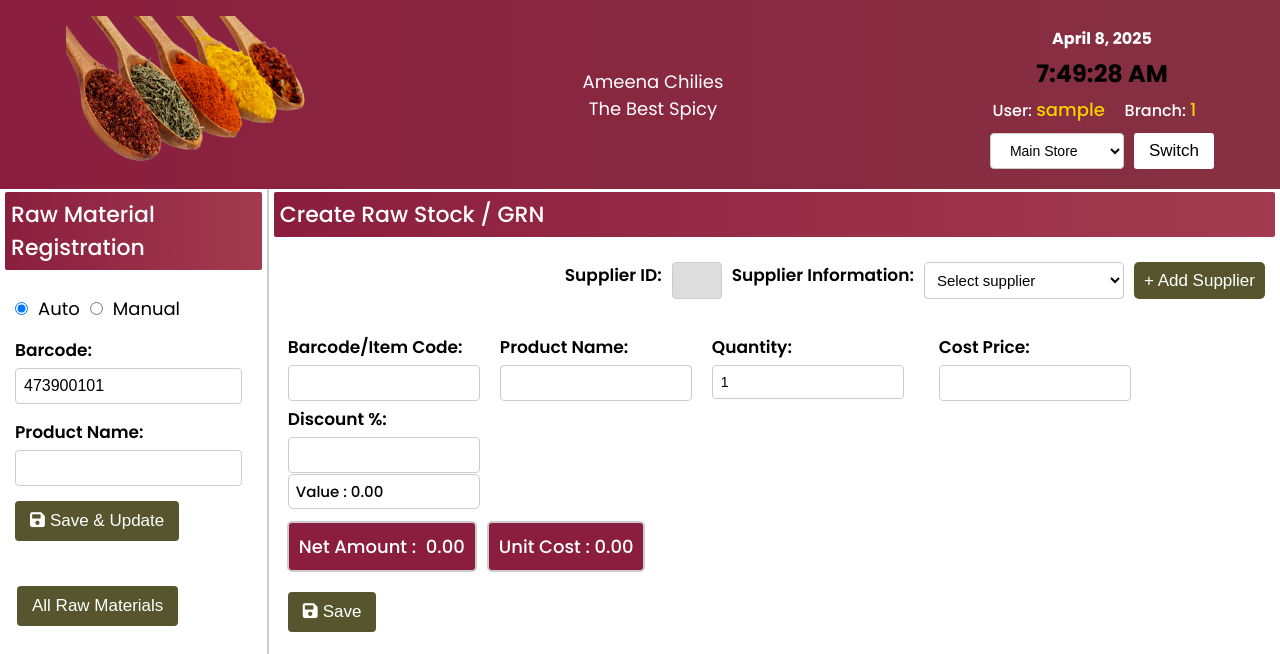
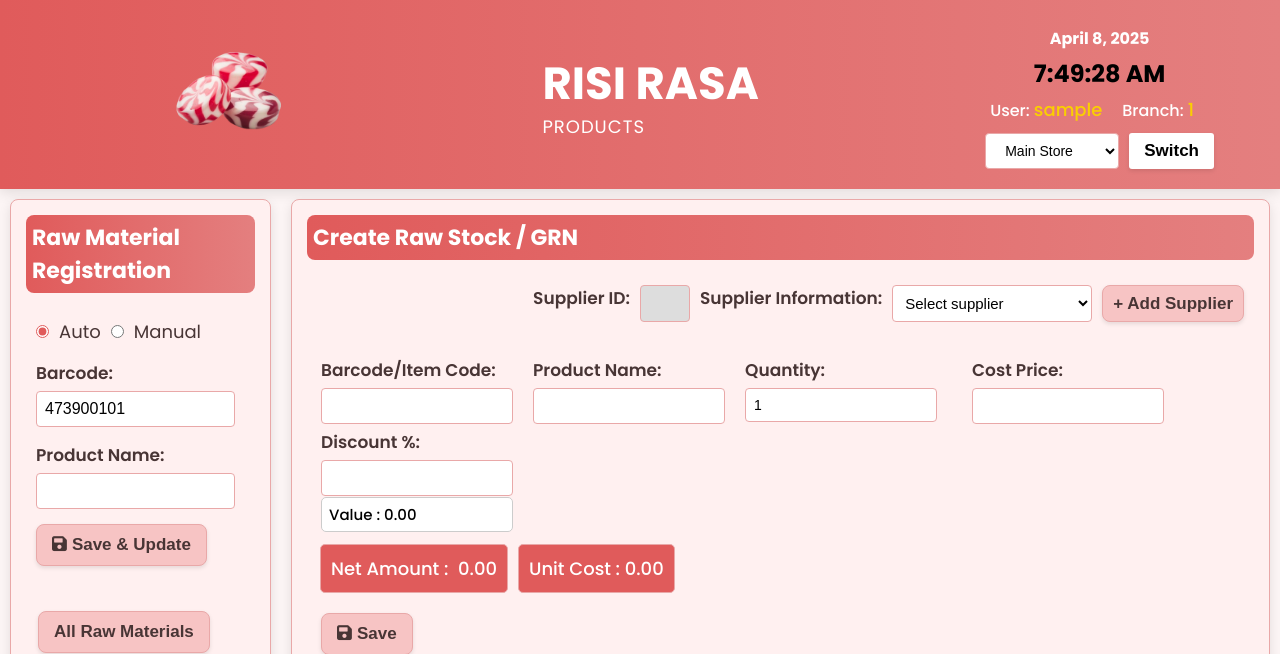
Before and after one commit to supun221/risi_rasa_products, a PHP site: page /app/views/raw_stocks/manage_raw_stock.php in a window 1280 px wide. Shown: the top 654 px of the page. Run offline with PHP 8.4, Linux system fonts and the light colour scheme; the visitor is signed in with stand-in values (Sample User, id 1); data that the repository does not hold is empty; some libraries are stand-ins or nearby versions; some web fonts are replaced.

Commit message:
raw stock

```diff
--- a/app/views/raw_stocks/manage_raw_stock.php
+++ b/app/views/raw_stocks/manage_raw_stock.php
@@ -33,6 +33,7 @@
 
 
     <link rel="stylesheet" href="../../assets/css/inventory_style.css">
+    <link rel="stylesheet" href="../../assets/css/inventory_theme.css">
 </head>
 <body>
 
@@ -47,14 +48,16 @@
         <div class="header-container">
             <!-- Left Section: Inventory Image -->
             <div class="inventory-image">
-                <img src="../../assets/images/spices.png" alt="Inventory" />
+                <img src="../../assets/images/loli.png" alt="Inventory" />
             </div>
+
 
             <!-- Middle Section: Company Name -->
             <div class="company-name">
-                <!-- <span class="heading-sinhala">එග්ලන්ඩ් සුපර්</span> -->
-                <span class="heading-english">Ameena Chilies</span>
-                <span class="company-motto">The Best Spicy</span>
+                <div class="brand-name">
+                    <h1 class="main-text">RISI RASA</h1>
+                    <h2 class="sub-text" style="font-size: 1em; letter-spacing: 1px; margin-top: -5px; font-weight: 400;">PRODUCTS</h2>
+                </div>
             </div>
 
             <!-- Right Section: Date, Time, User, and Store Switcher -->
```
